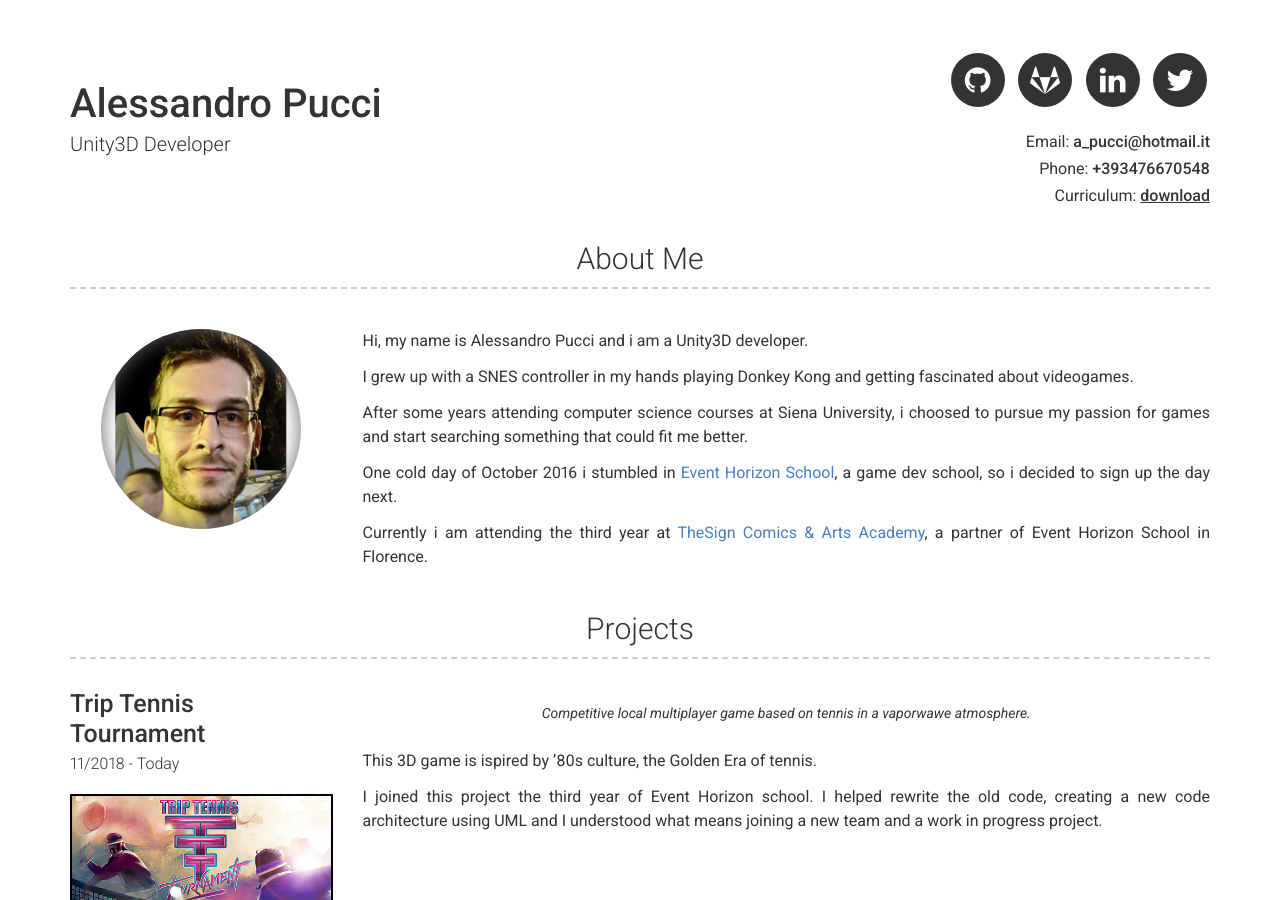
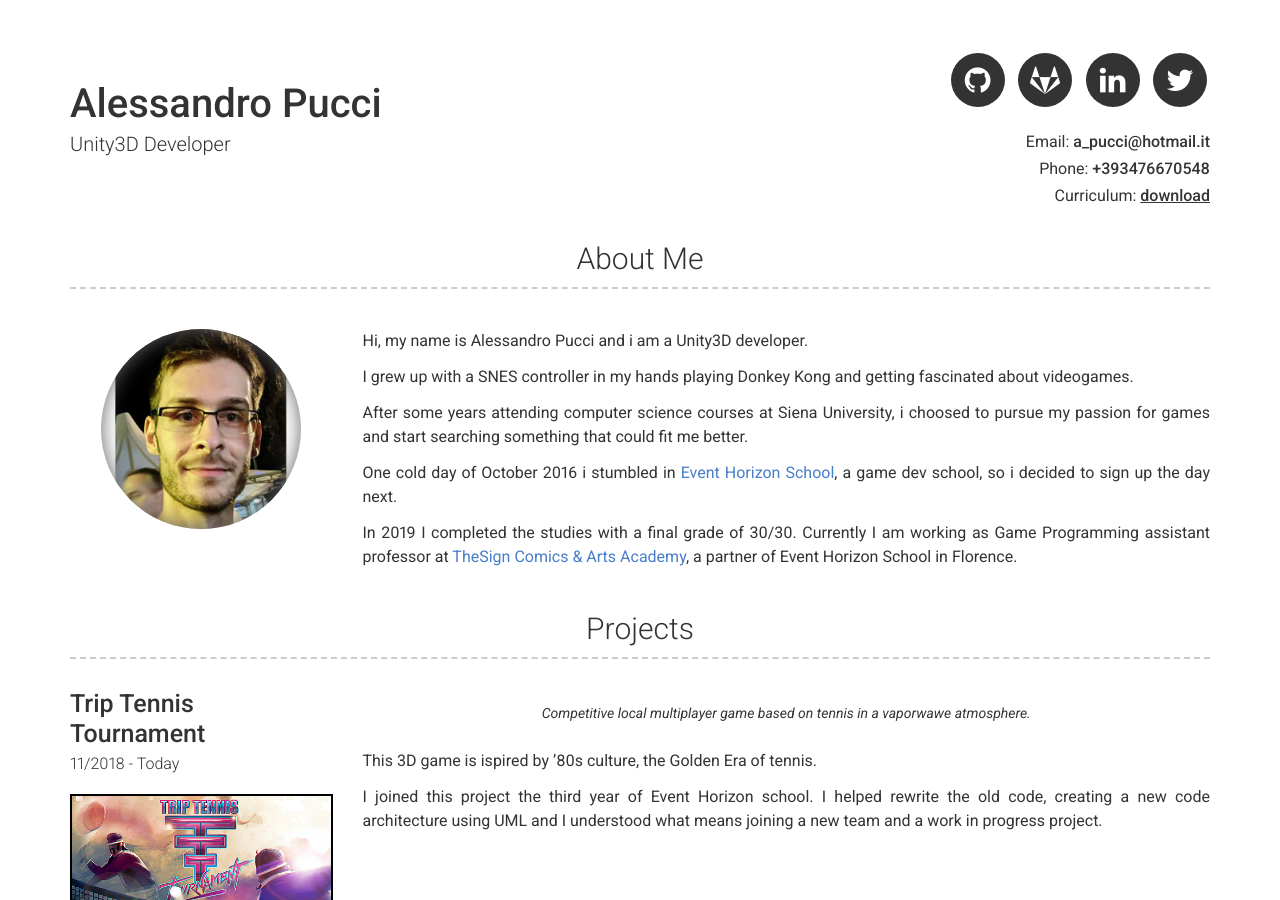
Before and after one commit to a-pucci/a-pucci-github.io, a Jekyll site: the page built from index.md, in a window 1280 px wide and 900 px high. Built offline with Jekyll 4.4.1, drawn with Linux system fonts in a browser that asks for light colours.

Commit message:
Update _config.yml

```diff
--- a/_config.yml
+++ b/_config.yml
@@ -35,7 +35,9 @@ about_content: | # this will include new lines to allow paragraphs
 
       One cold day of October 2016 i stumbled in [Event Horizon School](http://eventhorizoncg.com/it/){:target="_blank"}, a game dev school, so i decided to sign up the day next.
 
-      Currently i am attending the third year at [TheSign Comics & Arts Academy](https://thesign.academy/){:target="_blank"}, a partner of Event Horizon School in Florence.
+
+      In 2019 I completed the studies with a final grade of 30/30.
+      Currently I am working as Game Programming assistant professor at [TheSign Comics & Arts Academy](https://thesign.academy/){:target="_blank"}, a partner of Event Horizon School in Florence.
 
 # Projects Section
 # projects_title: Projects
```
